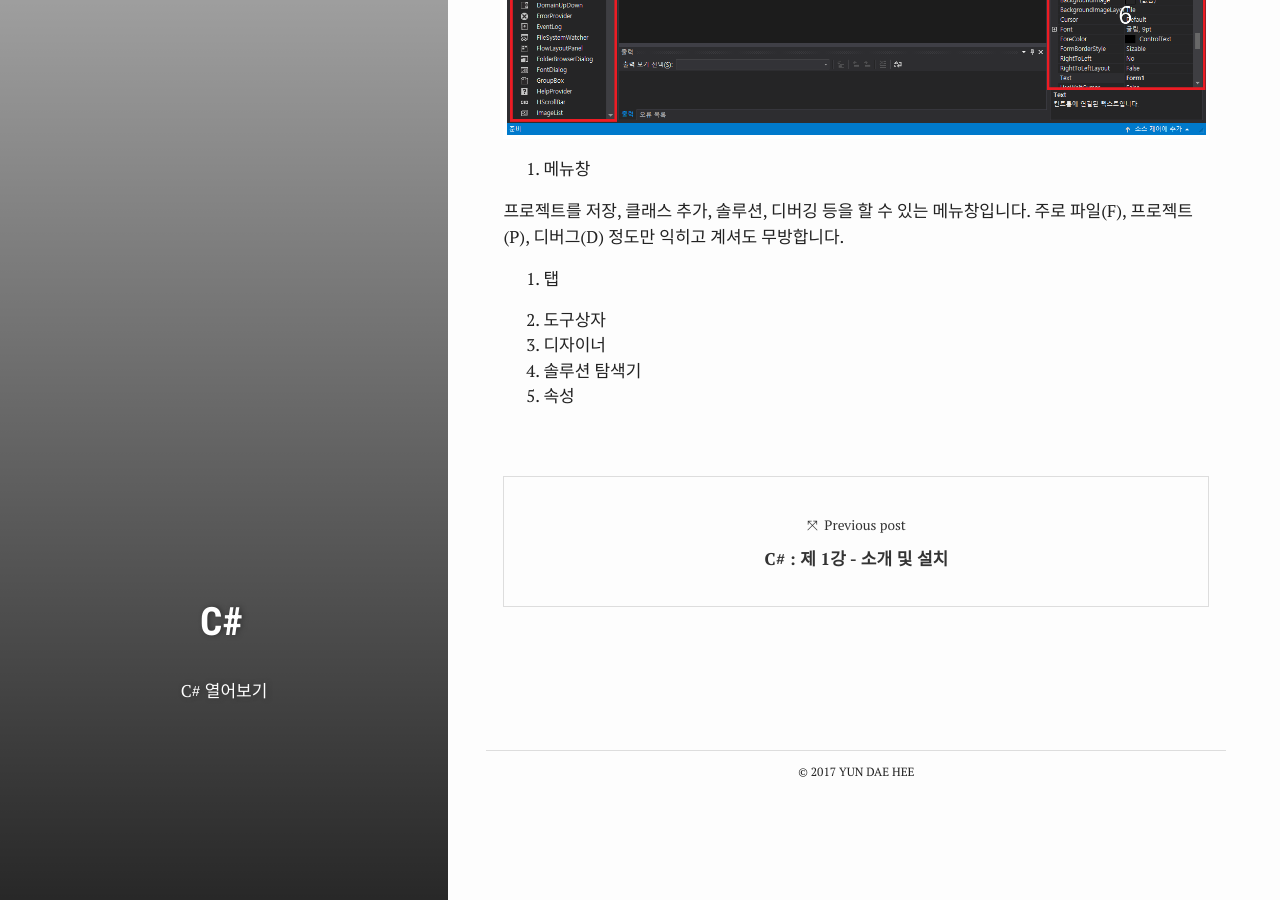
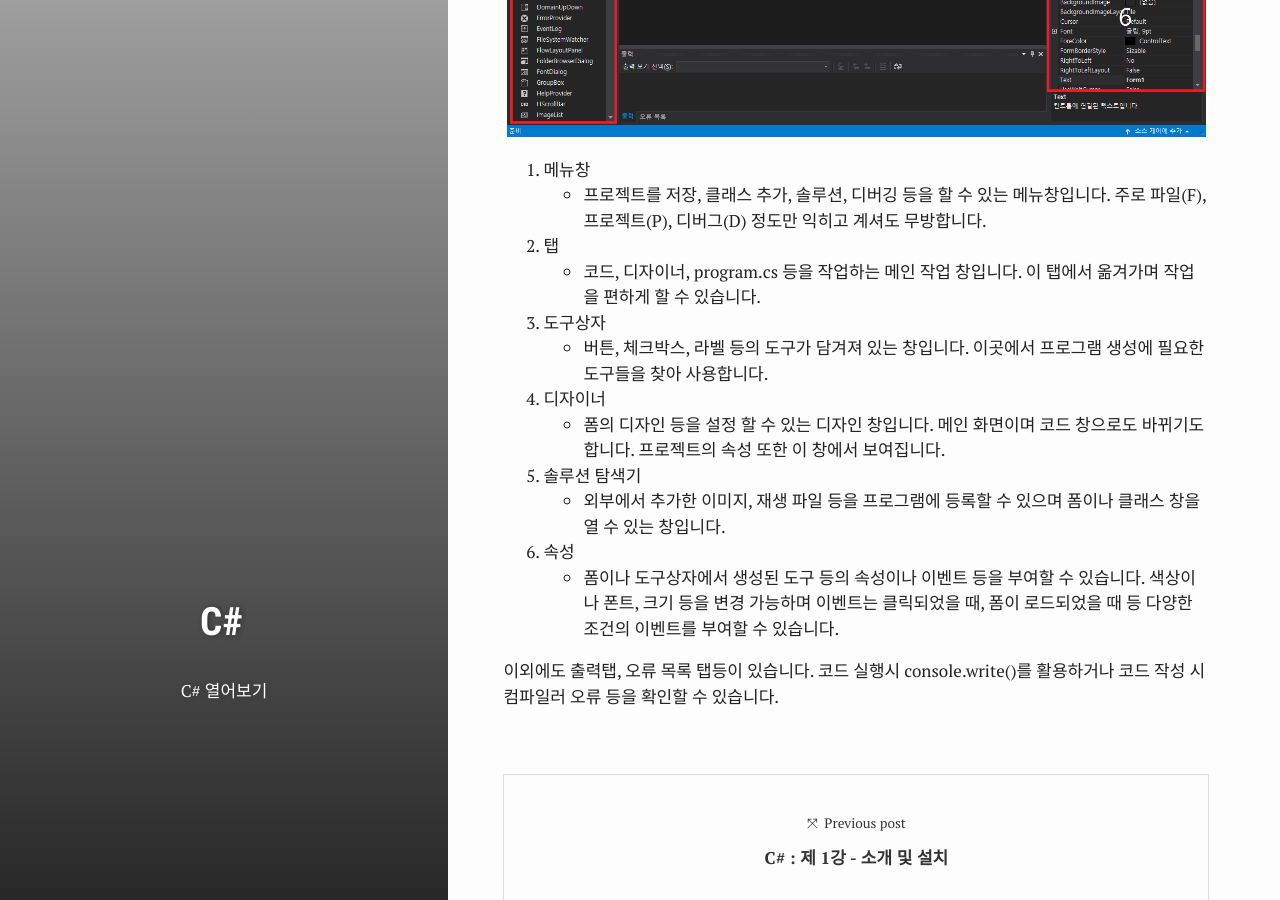
Before and after one commit to test076923/076923.github.io, a Jekyll site: the page built from _posts/2017-07-21-C#-2.md, in a window 1280 px wide and 900 px high, scrolled down 1726 px. Built offline with Jekyll 4.4.1, drawn with Linux system fonts in a browser that asks for light colours.

Commit message:
Update 2017-07-21-C#-2.md

```diff
--- a/_posts/2017-07-21-C#-2.md
+++ b/_posts/2017-07-21-C#-2.md
@@ -4,34 +4,37 @@ layout: post
 title:  "C# : 제 2강 - 프로젝트 생성"
 crawlertitle: "C# : 제 2강 - 프로젝트 생성"
 summary: "C# 열어보기"
-date: 2017-07-20
+date: 2017-07-21
 categories: posts
 tags: ['C#']
 author: 윤대희
 ---
 #### 프로젝트 생성 ####
+[![1]({{ site.images }}/C/ch2/1.PNG)]({{ site.images }}/C/ch2/1.PNG)
 C#을 사용하기 위해서는 'Visual Studio 2017'을 실행시킵니다.
 그 후, 파일(F) → 새로 만들기(N) → 프로젝트(P) 를 통하여 새로운 프로젝트를 생성할 수 있습니다.
-[![1]({{ site.images }}/C/ch2/1.PNG)]({{ site.images }}/C/ch2/1.PNG)
+
 <br>
-
+[![2]({{ site.images }}/C/ch2/2.png)]({{ site.images }}/C/ch2/2.png)
 현재 사용하려는 템플릿은 C#이기 때문에 템플릿 → Visual C# → Windows Forms 앱(.NET Framework)을 선택해주고 이름과 저장경로를 설정합니다.
 
-[![2]({{ site.images }}/C/ch2/2.png)]({{ site.images }}/C/ch2/2.png)
 <br>
-
 ----------
 #### 프로젝트 알아보기 ####
 
 [![3]({{ site.images }}/C/ch2/3.png)]({{ site.images }}/C/ch2/3.png)
 
 1. 메뉴창
+ - 프로젝트를 저장, 클래스 추가, 솔루션, 디버깅 등을 할 수 있는 메뉴창입니다. 주로 파일(F), 프로젝트(P), 디버그(D) 정도만 익히고 계셔도 무방합니다.
+2. 탭
+ - 코드, 디자이너, program.cs 등을 작업하는 메인 작업 창입니다. 이 탭에서 옮겨가며 작업을 편하게 할 수 있습니다.
+3. 도구상자
+ - 버튼, 체크박스, 라벨 등의 도구가 담겨져 있는 창입니다. 이곳에서 프로그램 생성에 필요한 도구들을 찾아 사용합니다.
+4. 디자이너
+ - 폼의 디자인 등을 설정 할 수 있는 디자인 창입니다. 메인 화면이며 코드 창으로도 바뀌기도 합니다. 프로젝트의 속성 또한 이 창에서 보여집니다.
+5. 솔루션 탐색기
+ - 외부에서 추가한 이미지, 재생 파일 등을 프로그램에 등록할 수 있으며 폼이나 클래스 창을 열 수 있는 창입니다.
+6. 속성
+ - 폼이나 도구상자에서 생성된 도구 등의 속성이나 이벤트 등을 부여할 수 있습니다. 색상이나 폰트, 크기 등을 변경 가능하며 이벤트는 클릭되었을 때, 폼이 로드되었을 때 등 다양한 조건의 이벤트를 부여할 수 있습니다.
 
-프로젝트를 저장, 클래스 추가, 솔루션, 디버깅 등을 할 수 있는 메뉴창입니다. 주로 파일(F), 프로젝트(P), 디버그(D) 정도만 익히고 계셔도 무방합니다.
-
-2. 탭
-
-3. 도구상자
-4. 디자이너
-5. 솔루션 탐색기
-6. 속성
+이외에도 출력탭, 오류 목록 탭등이 있습니다. 코드 실행시 console.write()를 활용하거나 코드 작성 시 컴파일러 오류 등을 확인할 수 있습니다.
```
